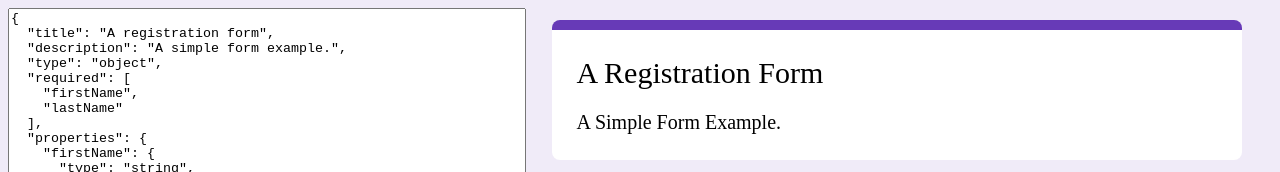
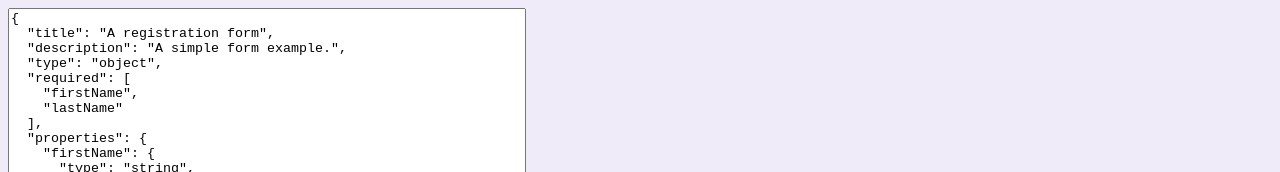
Before and after one commit to SurajPhulara/forms, a plain HTML site: page index.html in a window 1280 px wide. Shown: the top 172 px of the page. Drawn offline with Linux system fonts and the light colour scheme.

Commit message:
Update index.html

```diff
--- a/index.html
+++ b/index.html
@@ -21,10 +21,10 @@
 
             <!-- form container -->
             <div class="form_view">
-                <div class="form__header">
+<!--                 <div class="form__header">
                     <div class="form__header_title"></div>
                     <div class="form__header_desc"></div>
-                </div>
+                </div> -->
             </div>
         </div>
 
```
